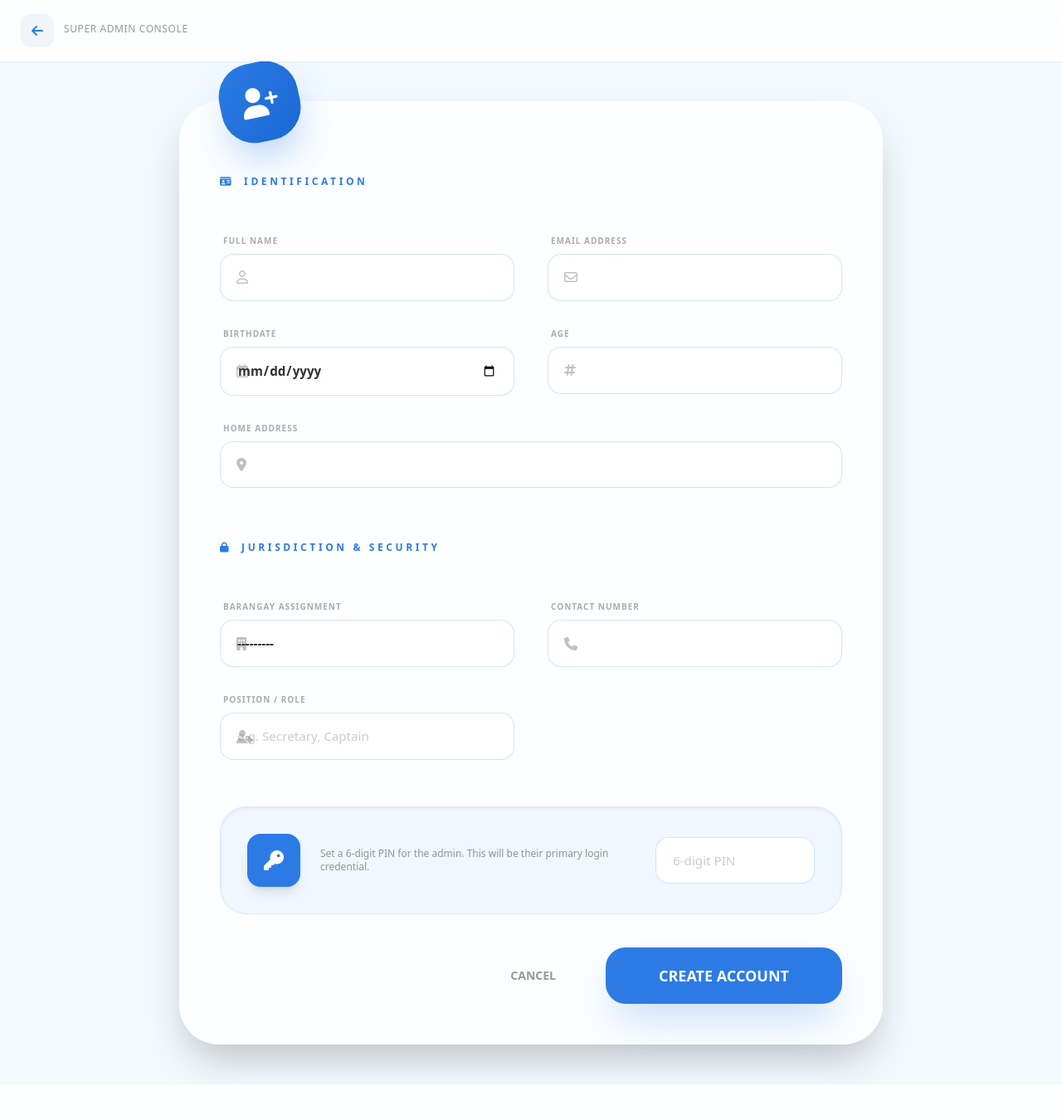
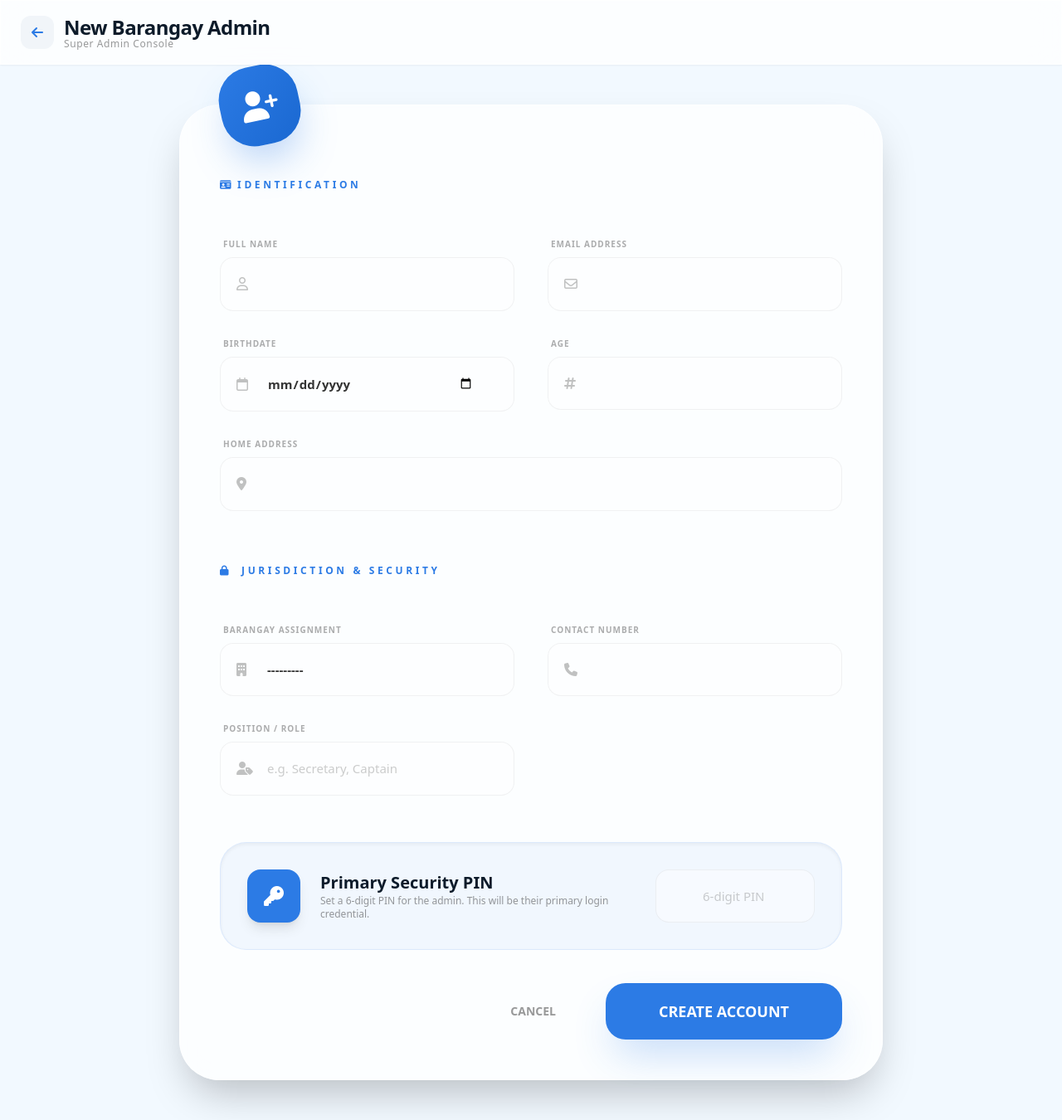
Before and after one commit to easy-cert/EasyCert, a Django app: page /accounts/super-admin/register/ in a window 1280 px wide. Shown: the whole page at 83% size. Before the commit the page ends 1307 px from the top, so only its background shows below. Run offline with Django 5.2, Linux system fonts and the light colour scheme; a user stored in the database is signed in; data comes from the database, SQL or seed files in the repository; some libraries are stand-ins or nearby versions.

Commit message:
Update Ui SuperAdmin, Fix PostGreSQL problem (Limuel)

```diff
--- a/apps/accounts/forms.py
+++ b/apps/accounts/forms.py
@@ -152,7 +152,8 @@ class AdminRegistrationForm(forms.ModelForm):
 
     def save(self, commit=True):
         user = super().save(commit=False)
-        user.set_password(self.cleaned_data["pin"])
+        if not self.instance.pk:
+            user.set_password(self.cleaned_data["pin"])
         user.role = User.ADMIN
         user.is_staff = True # Needed for admin access if using django admin, but we are building custom
         if commit:
--- a/apps/accounts/views.py
+++ b/apps/accounts/views.py
@@ -605,8 +605,11 @@ def superadmin_dashboard_view(request):
     admins = User.objects.filter(role=User.ADMIN).select_related('barangay').order_by('full_name')
     audit_logs = AuditLog.objects.all()[:50]
 
+    active_admins_count = admins.filter(is_active=True).count()
+
     return render(request, "accounts/superadmin_dashboard.html", {
         "admins": admins,
+        "active_admins_count": active_admins_count,
         "audit_logs": audit_logs,
         "active_page": "admin_mgmt"
     })
@@ -637,21 +640,21 @@ def edit_admin_view(request, pk):
     admin_user = get_object_or_404(User, pk=pk, role=User.ADMIN)
     if request.method == "POST":
         form = AdminRegistrationForm(request.POST, instance=admin_user)
-        # Handle PIN change separately if provided
-        new_pin = request.POST.get('pin')
+        confirm_pin = request.POST.get('pin')
+
         if form.is_valid():
-            user = form.save(commit=False)
-            if new_pin and len(new_pin) == 6:
-                user.set_password(new_pin)
-            user.save()
-            AuditLog.objects.create(
-                user=request.user,
-                action="admin_updated",
-                ip_address=request.META.get('REMOTE_ADDR'),
-                details={"updated_user": admin_user.email}
-            )
-            messages.success(request, f"Account for {admin_user.full_name} updated.")
-            return redirect("superadmin_dashboard")
+            if admin_user.check_password(confirm_pin):
+                user = form.save()
+                AuditLog.objects.create(
+                    user=request.user,
+                    action="admin_updated",
+                    ip_address=request.META.get('REMOTE_ADDR'),
+                    details={"updated_user": admin_user.email}
+                )
+                messages.success(request, f"Account for {admin_user.full_name} updated.")
+                return redirect("superadmin_dashboard")
+            else:
+                form.add_error('pin', 'Invalid Security PIN. Authorization Failed.')
     else:
         form = AdminRegistrationForm(instance=admin_user)
 
--- a/templates/accounts/admin_register.html
+++ b/templates/accounts/admin_register.html
@@ -13,9 +13,9 @@
                 <i class="fa-solid fa-arrow-left"></i>
             </a>
             <div>
-                <h1 class="text-2xl font-bold tracking-tight text-[#0D1B2A]">{% if edit_mode %}Update Administrator{%
-                    else %}New Barangay Admin{% endif %}</h1>
-                <p class="text-xs text-[#333333]/50 font-medium -mt-1 uppercase tracking-wider">Super Admin Console</p>
+                <h1 class="text-2xl font-bold tracking-tight text-[#0D1B2A]">
+                    {% if edit_mode %}Update Administrator{% else %}New Barangay Admin{% endif %}</h1>
+                <p class="text-xs text-[#333333]/50 font-medium -mt-1 tracking-wider">Super Admin Console</p>
             </div>
         </div>
     </div>
@@ -35,7 +35,7 @@
                 <!-- Personal Info -->
                 <div class="md:col-span-2">
                     <h3
-                        class="text-xs font-black text-[#2C7BE5] uppercase tracking-[0.3em] mb-6 flex items-center gap-x-3">
+                        class="text-xs font-black text-[#2C7BE5] uppercase tracking-[0.3em] mb-6 flex items-center gap-x-1">
                         <i class="fa-solid fa-id-card"></i> IDENTIFICATION
                     </h3>
                 </div>
@@ -47,7 +47,7 @@
                         <i class="fa-regular fa-user absolute left-5 top-1/2 -translate-y-1/2 text-[#333333]/30"></i>
                         {{ form.full_name }}
                     </div>
-                    {% if form.full_name.errors %}<p class="text-red-500 text-xs font-bold mt-1">{{
+                    {% if form.full_name.errors %}<p class="text-red-500 text-xs font-bold mt-1 ">{{
                         form.full_name.errors.0 }}</p>{% endif %}
                 </div>
 
@@ -137,18 +137,18 @@
                             <i class="fa-solid fa-key text-2xl"></i>
                         </div>
                         <div class="flex-1 text-center sm:text-left">
-                            <h4 class="font-bold text-[#0D1B2A] text-xl">{% if edit_mode %}Security Configuration{% else
-                                %}Primary Security PIN{% endif %}</h4>
-                            <p class="text-xs text-[#333333]/50 font-medium">{% if edit_mode %}Leave the PIN field blank
-                                to keep the current one. Use 6 digits for the new PIN.{% else %}Set a 6-digit PIN for
+                            <h4 class="font-bold text-[#0D1B2A] text-xl">
+                                {% if edit_mode %}Security Verification{% else %}Primary Security PIN{% endif %}</h4>
+                            <p class="text-xs text-[#333333]/50 font-medium">{% if edit_mode %}Authentication required:
+                                Please enter your PIN to continue updating your profile.{% else %}Set a 6-digit PIN for
                                 the admin. This will be their primary login credential.{% endif %}</p>
                         </div>
                         <div class="w-full sm:w-48">
                             {{ form.pin }}
                         </div>
                     </div>
-                    {% if form.pin.errors %}<p class="text-red-500 text-xs font-bold mt-2 text-center">{{
-                        form.pin.errors.0 }}</p>{% endif %}
+                    {% if form.pin.errors %}<p class="text-red-500 text-xs font-bold mt-2 text-center">
+                        {{form.pin.errors.0 }}</p>{% endif %}
                 </div>
             </div>
 
@@ -165,12 +165,14 @@
 </main>
 
 <style>
+    input.form-input,
+    select.form-input,
     input,
     select {
         background-color: rgba(255, 255, 255, 0.4);
         border: 1px solid rgba(0, 0, 0, 0.05);
         border-radius: 1rem;
-        padding-left: 3rem;
+        padding-left: 3.5rem !important;
         padding-right: 3rem;
         padding-top: 1.25rem;
         padding-bottom: 1.25rem;
```
Also changed, not shown: templates/accounts/superadmin_dashboard.html (+80 -36 lines).
